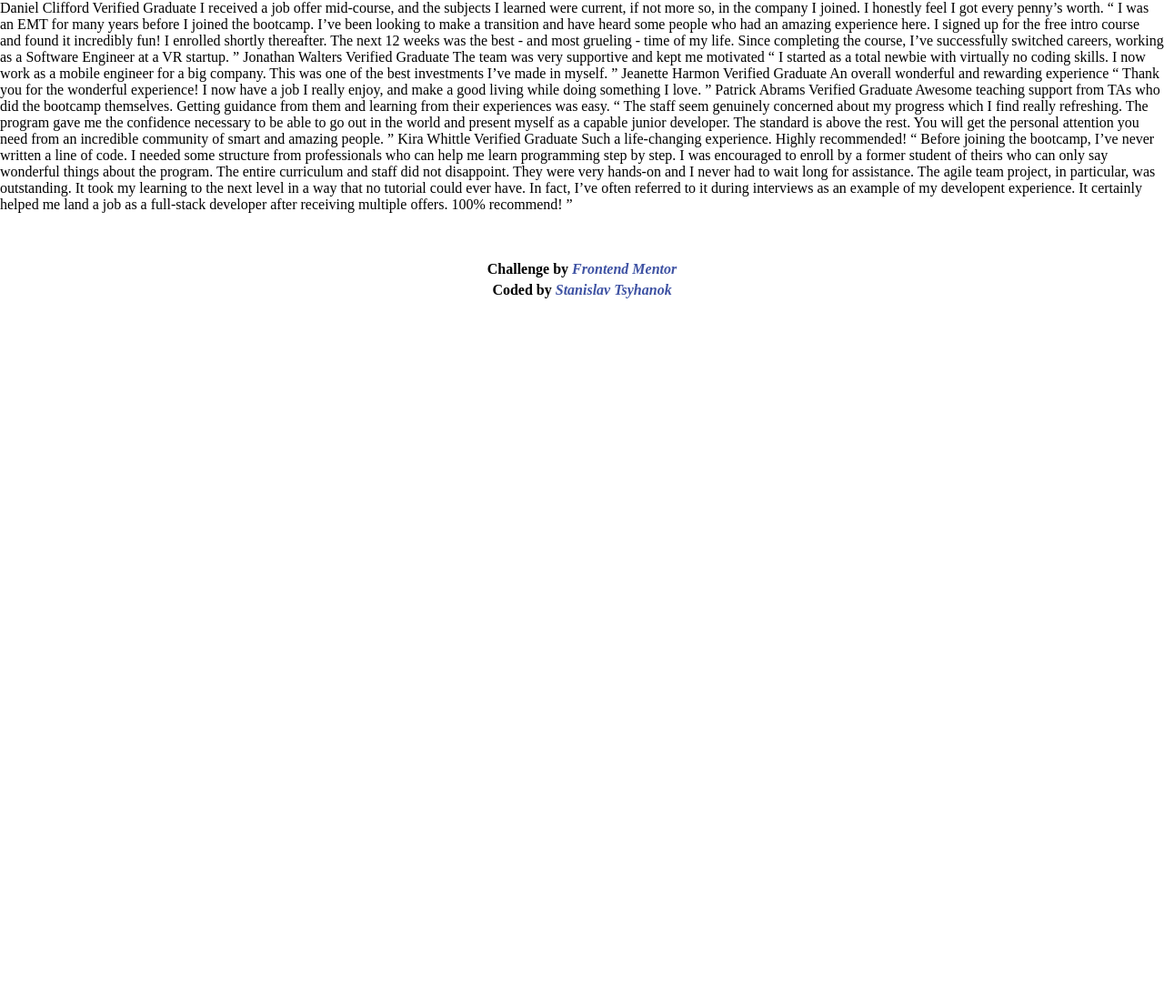
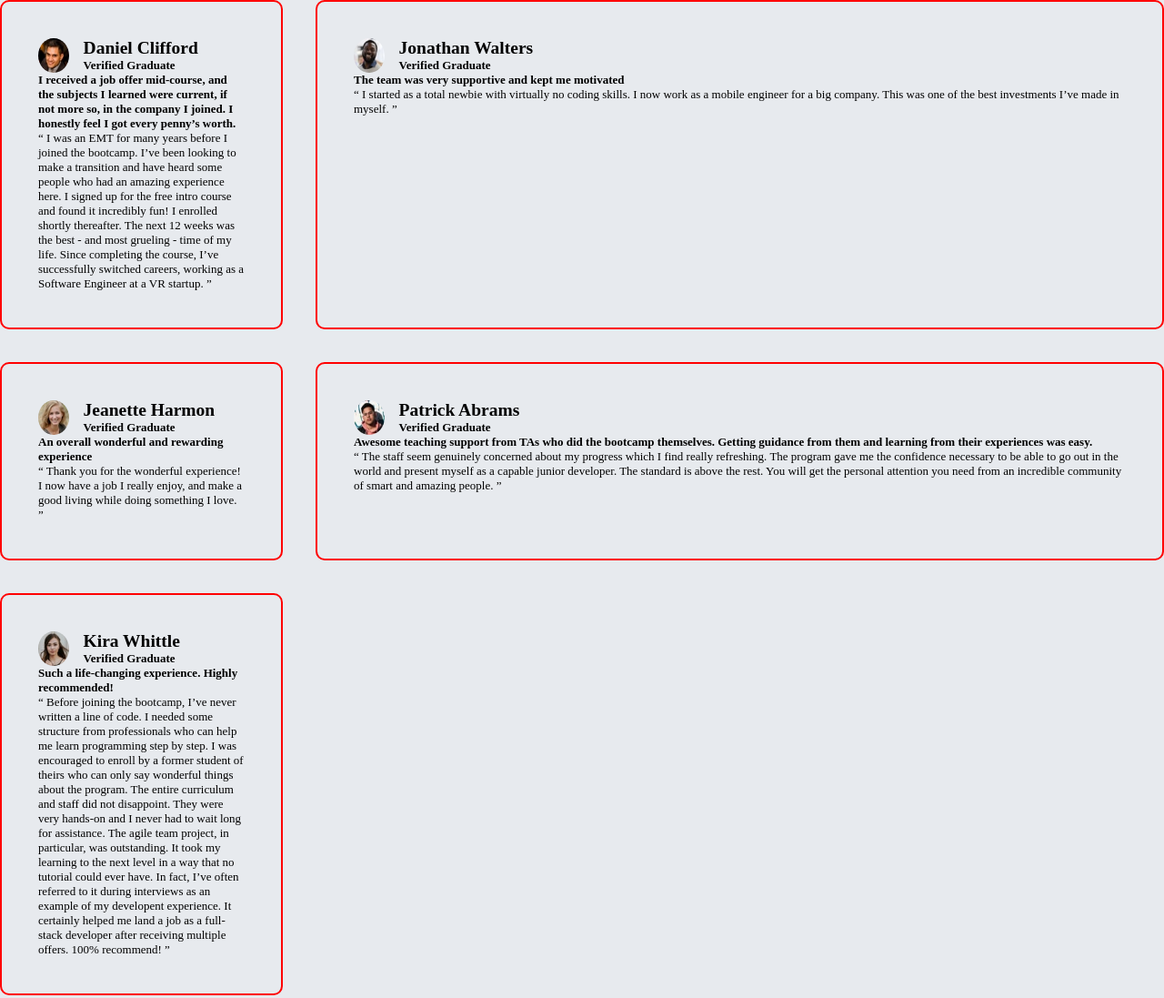
Before and after one commit to Stif351/testimonials-grid, a plain HTML site: page index.html in a window 1280 px wide. Shown: the top 1097 px of the page at 91% size. Before the commit the page ends 800 px from the top, so only its background shows below. Drawn offline with Linux system fonts and the light colour scheme; a web font is replaced by a local one.

Commit message:
Add cards

```diff
--- a/index.html
+++ b/index.html
@@ -1,68 +1,138 @@
 <!DOCTYPE html>
 <html lang="en">
   <head>
-  <meta charset="UTF-8">
-  <meta name="viewport" content="width=device-width, initial-scale=1.0"> <!-- displays site properly based on user's device -->
+    <meta charset="UTF-8" />
+    <meta name="viewport" content="width=device-width, initial-scale=1.0" />
+    <!-- displays site properly based on user's device -->
 
-  <link rel="icon" type="image/png" sizes="32x32" href="./images/favicon-32x32.png">
-  <link rel="stylesheet" href="./styles/style.css">
+    <link
+      rel="icon"
+      type="image/png"
+      sizes="32x32"
+      href="./images/favicon-32x32.png"
+    />
+    <link rel="stylesheet" href="./styles/style.css" />
     <title>Frontend Mentor | [Challenge Name Here]</title>
-
-
   </head>
   <body>
-  Daniel Clifford
-  Verified Graduate
+    <main class="container">
+      <section class="card-1">
+        <div class="autor">
+          <img
+            src="./images/image-daniel.jpg"
+            alt="image-daniel"
+            class="avatar"
+          />
+          <div>
+          <h2>Daniel Clifford</h2>
+          <h4>Verified Graduate</h4>
+          </div>
+        </div>
+        <p class="title">
+          I received a job offer mid-course, and the subjects I learned were
+          current, if not more so, in the company I joined. I honestly feel I
+          got every penny’s worth.
+        </p>
+        <p class="description">
+          “ I was an EMT for many years before I joined the bootcamp. I’ve been
+          looking to make a transition and have heard some people who had an
+          amazing experience here. I signed up for the free intro course and
+          found it incredibly fun! I enrolled shortly thereafter. The next 12
+          weeks was the best - and most grueling - time of my life. Since
+          completing the course, I’ve successfully switched careers, working as
+          a Software Engineer at a VR startup. ”
+        </p>
+      </section>
+      <section class="card-2">
+        <div class="autor">
+          <img
+            src="./images/image-jonathan.jpg"
+            alt="image-jonathan"
+            class="avatar"
+          />
+          <div>
+          <h2>Jonathan Walters</h2>
+          <h4>Verified Graduate</h4>
+          </div>
+        </div>
+        <p class="title">The team was very supportive and kept me motivated</p>
+        <p class="description">
+          “ I started as a total newbie with virtually no coding skills. I now
+          work as a mobile engineer for a big company. This was one of the best
+          investments I’ve made in myself. ”
+        </p>
+      </section>
+      <section class="card-3">
+        <div class="autor">
+          <img
+            src="./images/image-jeanette.jpg"
+            alt="image-jeanette"
+            class="avatar"
+          />
+          <div>
+          <h2>Jeanette Harmon</h2>
+          <h4>Verified Graduate</h4>
+          </div>
+        </div>
+        <p class="title">An overall wonderful and rewarding experience</p>
+        <p class="description">
+          “ Thank you for the wonderful experience! I now have a job I really
+          enjoy, and make a good living while doing something I love. ”
+        </p>
+      </section>
+      <section  class="card-4">
+        <div class="autor">
+          <img
+            src="./images/image-patrick.jpg"
+            alt="image-patrick"
+            class="avatar"
+          />
+          <div>
+          <h2>Patrick Abrams</h2>
+          <h4>Verified Graduate</h4>
+          </div>
+        </div>
+        <p class="title">
+          Awesome teaching support from TAs who did the bootcamp themselves.
+          Getting guidance from them and learning from their experiences was
+          easy.
+        </p>
+        <p class="description">
+          “ The staff seem genuinely concerned about my progress which I find
+          really refreshing. The program gave me the confidence necessary to be
+          able to go out in the world and present myself as a capable junior
+          developer. The standard is above the rest. You will get the personal
+          attention you need from an incredible community of smart and amazing
+          people. ”
+        </p>
+      </section>
+      <section class="card-5">
+        <div class="autor">
+          <img src="./images/image-kira.jpg" alt="image-kira" class="avatar" />
+          <div>
+          <h2>Kira Whittle</h2>
+          <h4>Verified Graduate</h4>
+          </div>
+        </div>
+        <p class="title">
+          Such a life-changing experience. Highly recommended!
+        </p>
+        <p class="description">
+          “ Before joining the bootcamp, I’ve never written a line of code. I
+          needed some structure from professionals who can help me learn
+          programming step by step. I was encouraged to enroll by a former
+          student of theirs who can only say wonderful things about the program.
+          The entire curriculum and staff did not disappoint. They were very
+          hands-on and I never had to wait long for assistance. The agile team
+          project, in particular, was outstanding. It took my learning to the
+          next level in a way that no tutorial could ever have. In fact, I’ve
+          often referred to it during interviews as an example of my developent
+          experience. It certainly helped me land a job as a full-stack
+          developer after receiving multiple offers. 100% recommend! ”
+        </p>
+      </section>
 
-  I received a job offer mid-course, and the subjects I learned were current, if not more so,
-  in the company I joined. I honestly feel I got every penny’s worth.
-
-  “ I was an EMT for many years before I joined the bootcamp. I’ve been looking to make a
-  transition and have heard some people who had an amazing experience here. I signed up
-  for the free intro course and found it incredibly fun! I enrolled shortly thereafter.
-  The next 12 weeks was the best - and most grueling - time of my life. Since completing
-  the course, I’ve successfully switched careers, working as a Software Engineer at a VR startup. ”
-
-  Jonathan Walters
-  Verified Graduate
-
-  The team was very supportive and kept me motivated
-
-  “ I started as a total newbie with virtually no coding skills. I now work as a mobile engineer
-  for a big company. This was one of the best investments I’ve made in myself. ”
-
-  Jeanette Harmon
-  Verified Graduate
-
-  An overall wonderful and rewarding experience
-
-  “ Thank you for the wonderful experience! I now have a job I really enjoy, and make a good living
-  while doing something I love. ”
-
-  Patrick Abrams
-  Verified Graduate
-
-  Awesome teaching support from TAs who did the bootcamp themselves. Getting guidance from them and
-  learning from their experiences was easy.
-
-  “ The staff seem genuinely concerned about my progress which I find really refreshing. The program
-  gave me the confidence necessary to be able to go out in the world and present myself as a capable
-  junior developer. The standard is above the rest. You will get the personal attention you need from
-  an incredible community of smart and amazing people. ”
-
-  Kira Whittle
-  Verified Graduate
-
-  Such a life-changing experience. Highly recommended!
-
-  “ Before joining the bootcamp, I’ve never written a line of code. I needed some structure from
-  professionals who can help me learn programming step by step. I was encouraged to enroll by a former
-  student of theirs who can only say wonderful things about the program. The entire curriculum and staff
-  did not disappoint. They were very hands-on and I never had to wait long for assistance. The agile team
-  project, in particular, was outstanding. It took my learning to the next level in a way that no tutorial
-  could ever have. In fact, I’ve often referred to it during interviews as an example of my developent
-  experience. It certainly helped me land a job as a full-stack developer after receiving multiple offers.
-  100% recommend! ”
+    </main>
 
     <footer>
       <div class="attribution">
@@ -82,6 +152,5 @@
         </p>
       </div>
     </footer>
-
   </body>
 </html>
--- a/styles/style.css
+++ b/styles/style.css
@@ -29,6 +29,36 @@
     font-weight: 500 600;
 }
 
+body{
+  font-family: "Barlow Semi Condensed";
+  background: var(--neutral-grey-100);
+  font-size: var(--typography);
+}
+
+.container{
+  display: grid;
+  grid-template-columns: 1fr 3fr;
+  gap: 36px;
+}
+
+section{
+  border: 2px solid red;
+  border-radius: 10px;
+  padding: 40px;
+}
+
+.autor{
+  display: flex;
+  gap: 16px;
+}
+.avatar{
+  width: 2.1rem;
+  border-radius: 50%;
+}
+.title{
+  font-weight: 600;
+}
+
 
 
 
```
Lines whose indentation alone changed are shown as unchanged.
